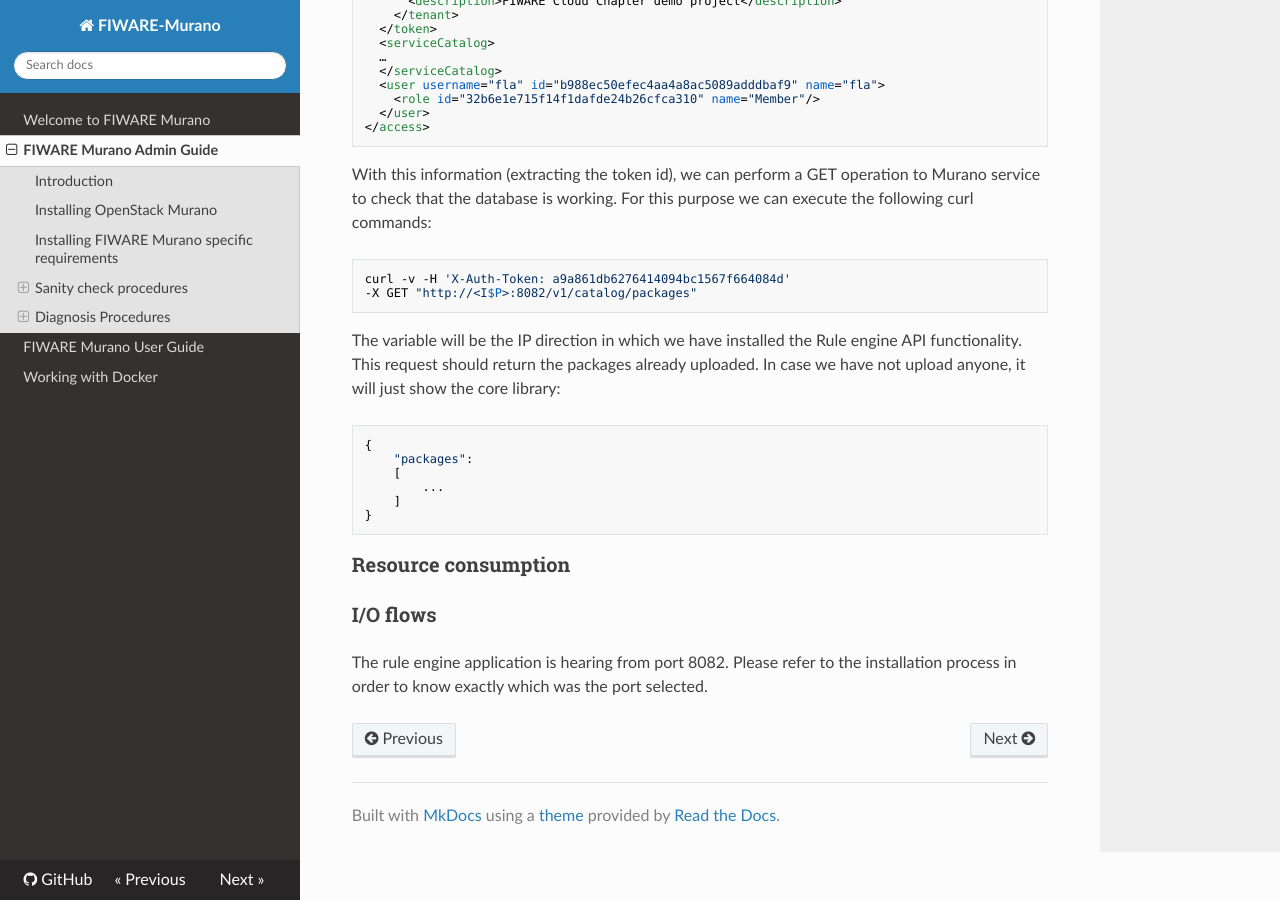
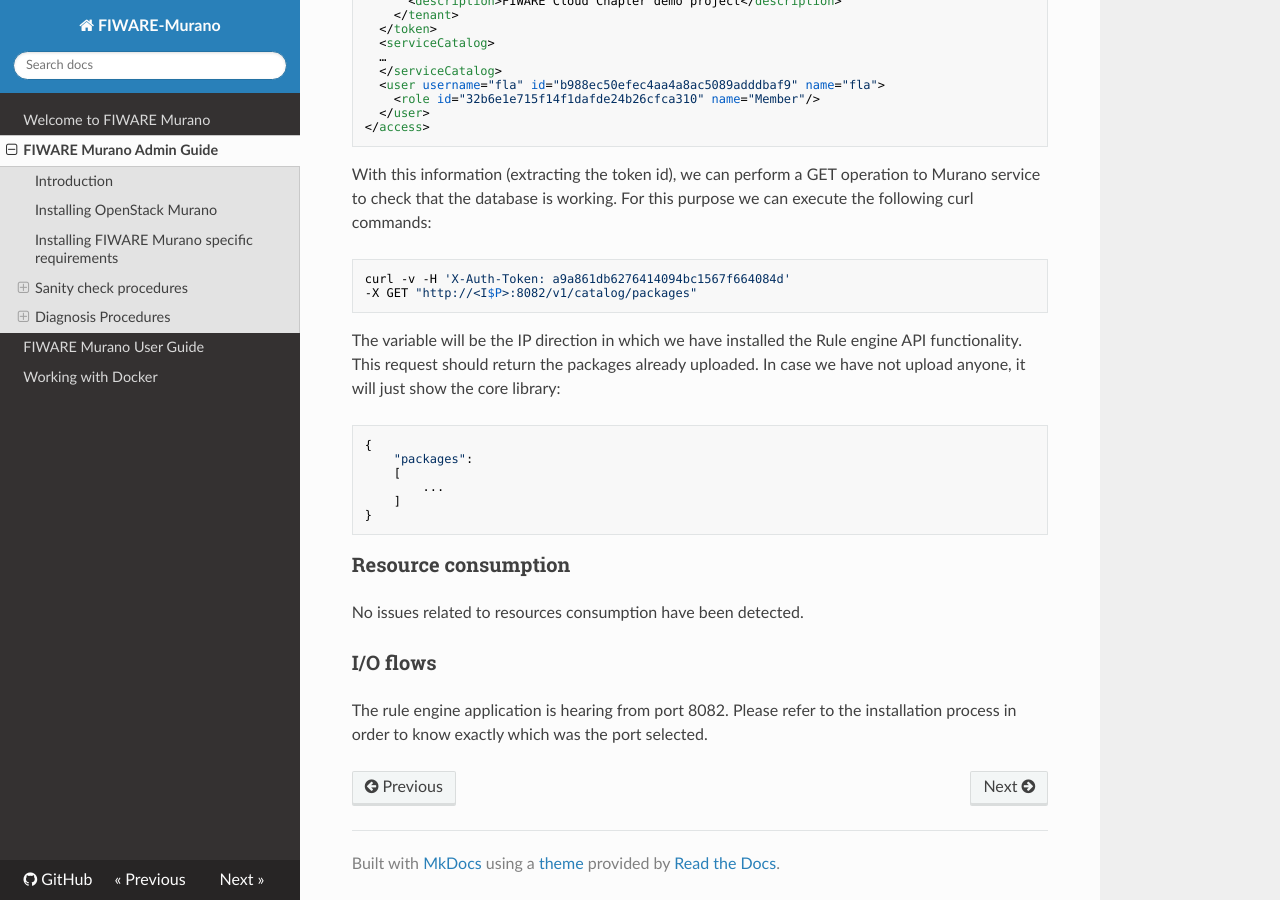
Before and after one commit to flopezag/fiware-murano, an MkDocs documentation site: the page built from doc/admin.md, in a window 1280 px wide and 900 px high, scrolled down 5697 px. Built offline with MkDocs 1.6.1, drawn with Linux system fonts in a browser that asks for light colours; nearby versions of some CDN libraries; comment, search, counter and statistics services are not loaded; old or Windows-style settings are respelled for this version of MkDocs.

Commit message:
Update admin guide

```diff
--- a/doc/admin.md
+++ b/doc/admin.md
@@ -315,6 +315,7 @@
     }
 
 ### Resource consumption
+No issues related to resources consumption have been detected.
 
 
 ### I/O flows
```
